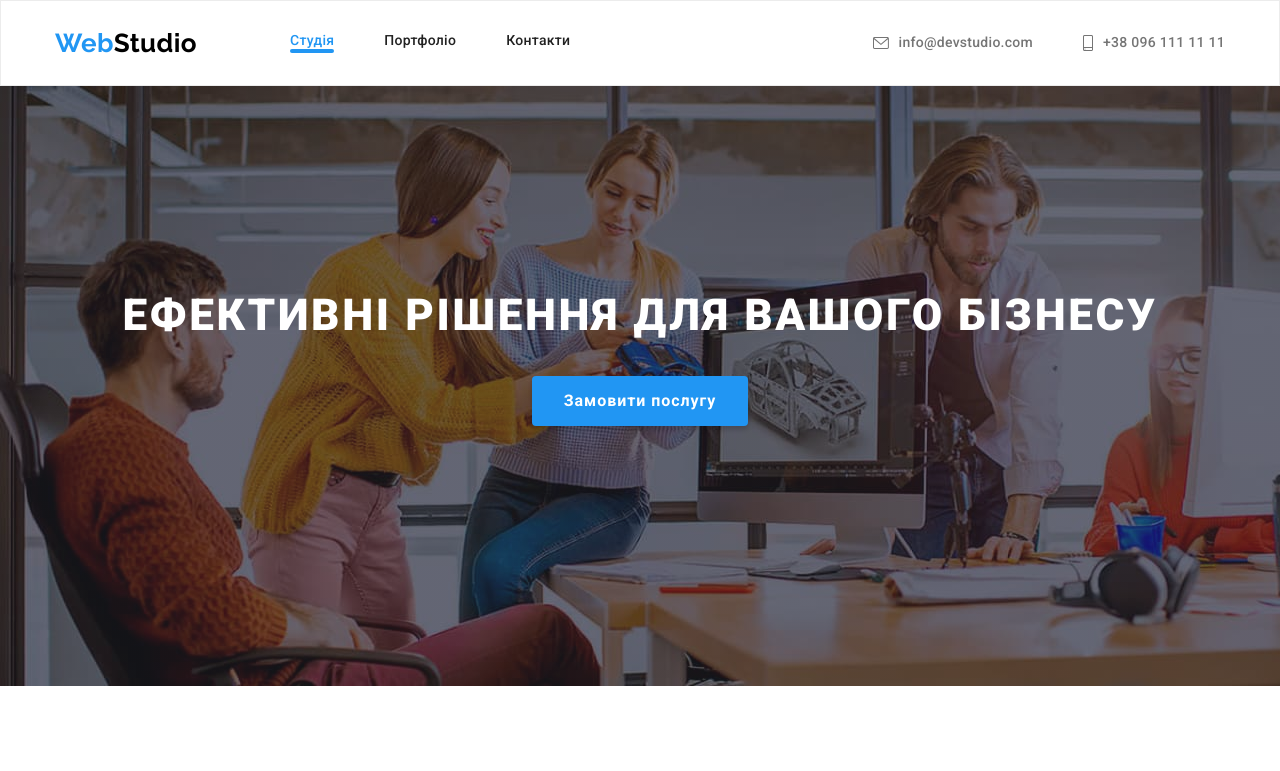
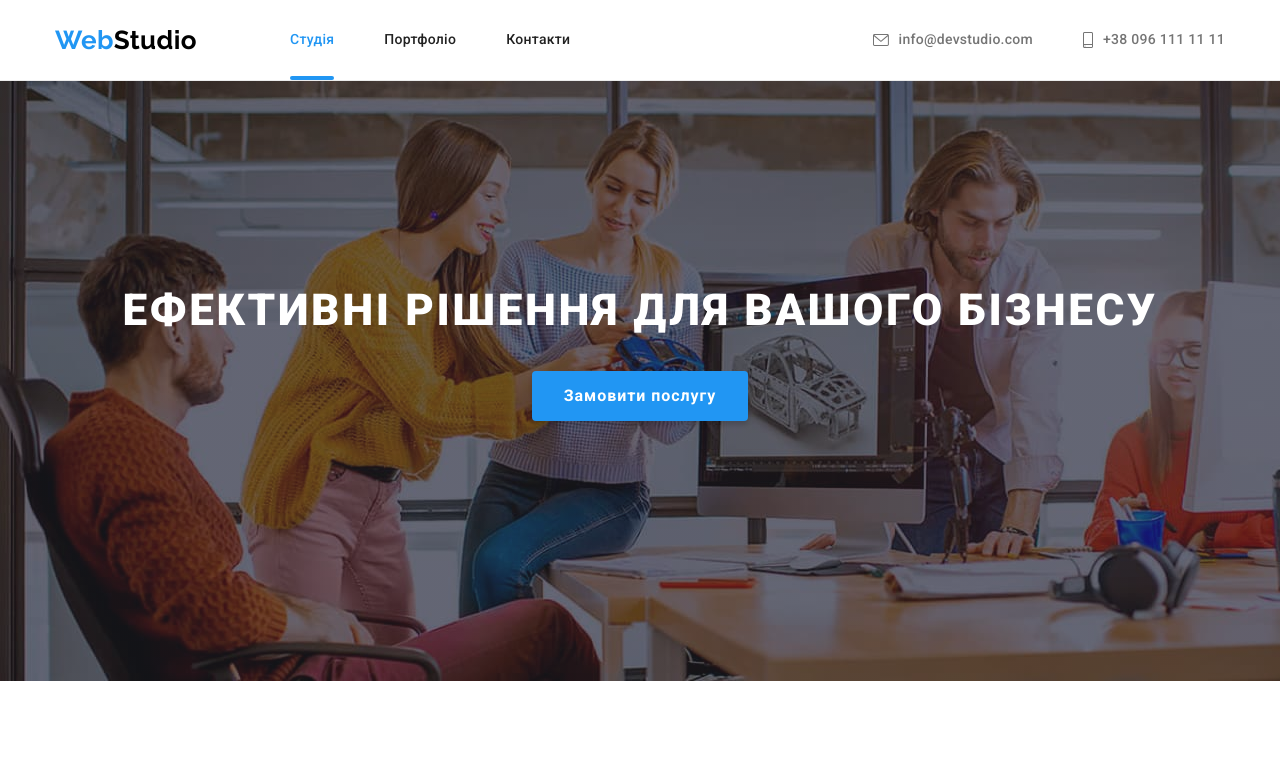
Before and after one commit to PobehailoDaria/goit-markup-hw-05, a plain HTML site: page index.html in a window 1280 px wide. Shown: the top 771 px of the page. Drawn offline with nearby package versions, Linux system fonts and the light colour scheme.

Commit message:
Змінює розташування лінії на поточній сторінці в навігації

```diff
--- a/css/styles.css
+++ b/css/styles.css
@@ -96,7 +96,7 @@ h6 {
 /* header*/
 
 .page-header {
-  border: 1px solid #ececec;
+  border-bottom: 1px solid #ececec;
 }
 
 /*logo*/
@@ -134,6 +134,7 @@ h6 {
 }
 
 .nav-item {
+  position: relative;
   display: block;
   padding-top: 32px;
   padding-bottom: 32px;
@@ -149,7 +150,11 @@ h6 {
 
 .current::after {
   content: '';
+  position: absolute;
   display: block;
+  bottom: 0;
+  left: 0;
+width: 100%;
   height: 4px;
   border-radius: 2px;
   background-color: var(--brand-color);
@@ -646,10 +651,9 @@ h6 {
   box-shadow: 0px 1px 3px rgba(0, 0, 0, 0.12), 0px 1px 1px rgba(0, 0, 0, 0.14),
     0px 2px 1px rgba(0, 0, 0, 0.2);
   border-radius: 4px;
-    transform: translate(-50%, -50%) scale(1);
+  transform: translate(-50%, -50%) scale(1);
 
-    transition: transform 250ms cubic-bezier(0.4, 0, 0.2, 1);
-
+  transition: transform 250ms cubic-bezier(0.4, 0, 0.2, 1);
 }
 
 .modal-button {
```
